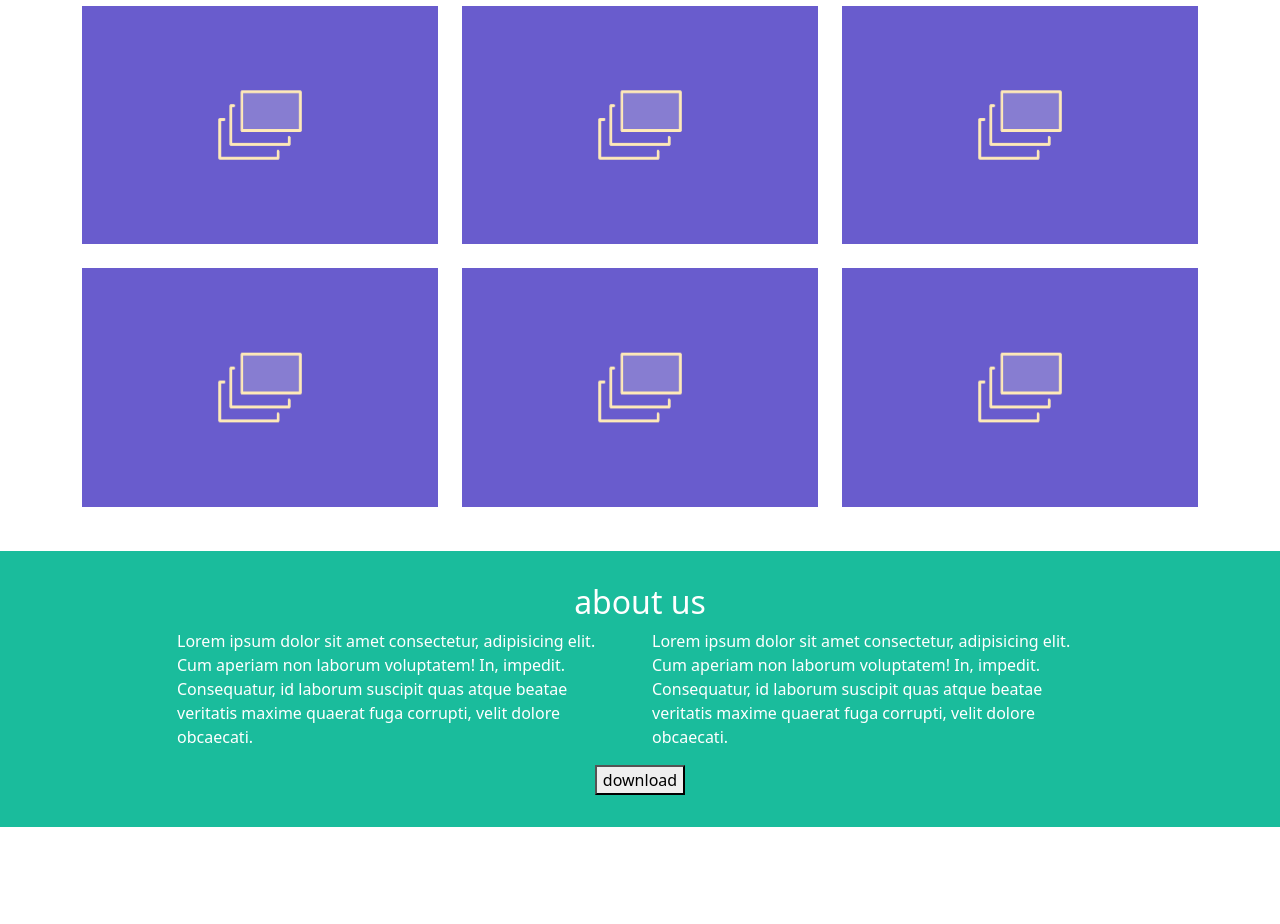
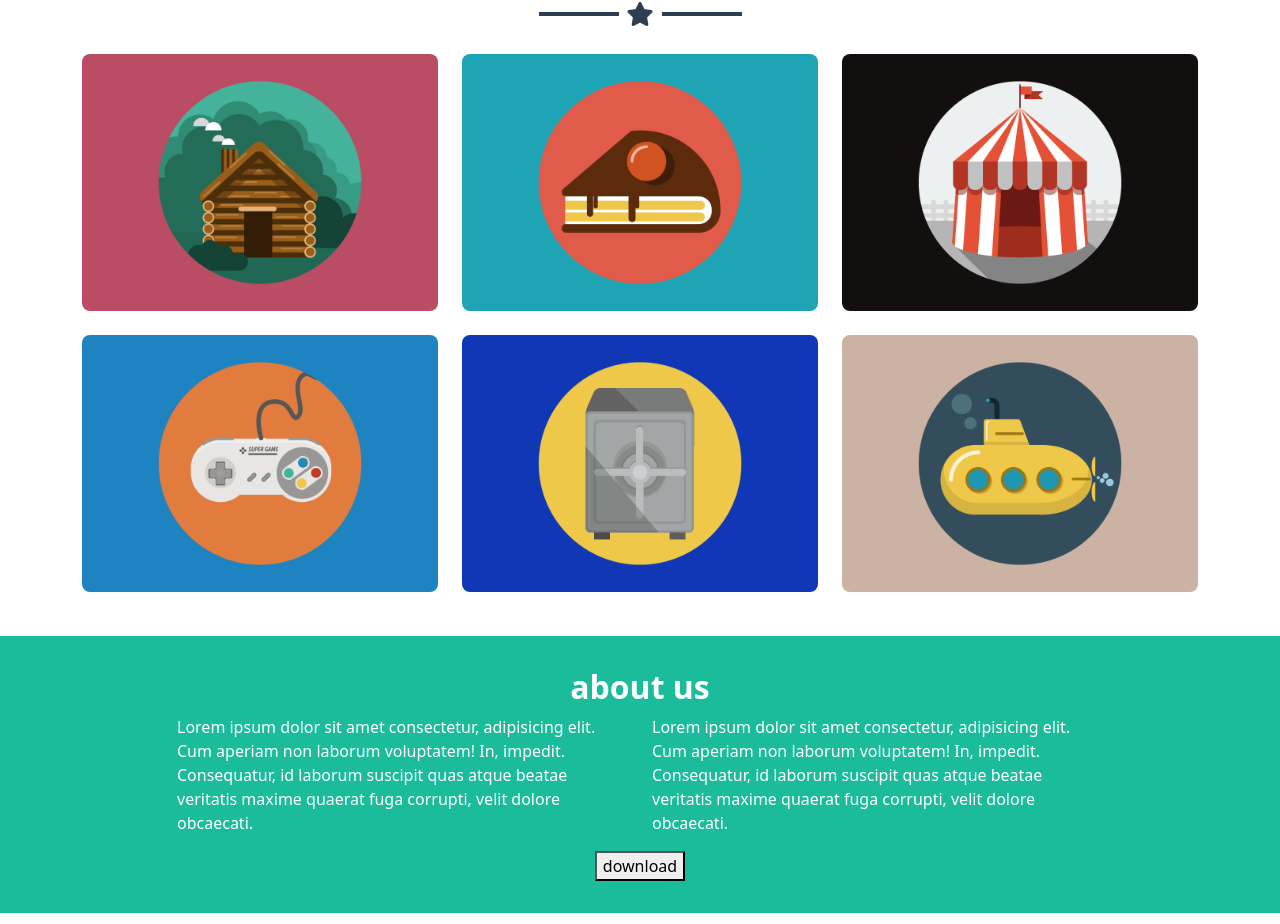
Before and after one commit to nicola-felice/html-css-bootstrap-freelancer, a plain HTML site: page index.html in a window 1280 px wide. Shown: the part 617-1541 px from the top of the page. Drawn offline with nearby package versions, Linux system fonts and the light colour scheme.

Commit message:
add: portfolio styles

```diff
--- a/css/style.css
+++ b/css/style.css
@@ -12,6 +12,9 @@
 /* _______ COMMON STYLES _______ */
 h1 {
     font-weight: 700;
+}
+h2 {
+    font-weight: 600;
 }
 
 body {
@@ -42,6 +45,12 @@ section {
     margin: 0 .5rem;
     background-color: white;
 }
+.dark_divider {
+    color: var(--secondary_dark_blue);
+}
+.dark_divider .divider_line {
+    background-color: var(--secondary_dark_blue);
+}
 /* END DIVIDER */
 
 /* _______ END COMMON STYLES _______ */
@@ -55,6 +64,7 @@ header {
     width: 100%;
     top: 0;
     padding: .75rem 0;
+    z-index: 99999;
 }
 
 .ms_logo {
@@ -113,7 +123,36 @@ header {
     color: #333333;
 }
 .portfolio .portfolio_item {
-    padding: calc(var(--bs-gutter-x) * .5) 0;
+    margin: calc(var(--bs-gutter-x) * .5) 0;
+    border-radius: .5rem;
+    overflow: hidden;
+    position: relative;
+}
+
+.portfolio .portfolio_item::after {
+    content: '\f067';
+    font-family: "Font Awesome 5 Free";
+    font-weight: 900;
+    color: white;
+    font-size: 4rem;
+
+
+    position: absolute;
+    top: 0;
+    left: 0;
+    right: 0;
+    bottom: 0;
+
+    display: flex;
+    justify-content: center;
+    align-items: center;
+
+    background-color: #1abc9cd8;
+    opacity: 0;
+    transition: opacity 150ms ease-in-out;
+}
+.portfolio .portfolio_item:hover::after {
+    opacity: 1;
 }
 /* ----- END PORTFOLIO SECTION ----- */
 
--- a/index.html
+++ b/index.html
@@ -102,42 +102,48 @@
                 <div class="row">
 
                     <div class="text-center col-12">
-                        <h2>lorem</h2>
-                    </div>
+                        <h2>PORTFOLIO</h2>
 
-                    <div class="col-sm-6 col-lg-4">
-                        <div class="portfolio_item">
-                            <img src="./img/placeholder-image.webp" alt="">
+                        <div class="star_divider dark_divider">
+                            <div class="divider_line"></div>
+                            <i class="fas fa-star"></i>
+                            <div class="divider_line"></div>
                         </div>
                     </div>
 
                     <div class="col-sm-6 col-lg-4">
                         <div class="portfolio_item">
-                            <img src="./img/placeholder-image.webp" alt="">
+                            <img src="./img/cabin.png" alt="">
                         </div>
                     </div>
 
                     <div class="col-sm-6 col-lg-4">
                         <div class="portfolio_item">
-                            <img src="./img/placeholder-image.webp" alt="">
+                            <img src="./img/cake.png" alt="">
                         </div>
                     </div>
 
                     <div class="col-sm-6 col-lg-4">
                         <div class="portfolio_item">
-                            <img src="./img/placeholder-image.webp" alt="">
+                            <img src="./img/circus.png" alt="">
                         </div>
                     </div>
 
                     <div class="col-sm-6 col-lg-4">
                         <div class="portfolio_item">
-                            <img src="./img/placeholder-image.webp" alt="">
+                            <img src="./img/game.png" alt="">
                         </div>
                     </div>
 
                     <div class="col-sm-6 col-lg-4">
                         <div class="portfolio_item">
-                            <img src="./img/placeholder-image.webp" alt="">
+                            <img src="./img/safe.png" alt="">
+                        </div>
+                    </div>
+
+                    <div class="col-sm-6 col-lg-4">
+                        <div class="portfolio_item">
+                            <img src="./img/submarine.png" alt="">
                         </div>
                     </div>
 
```
